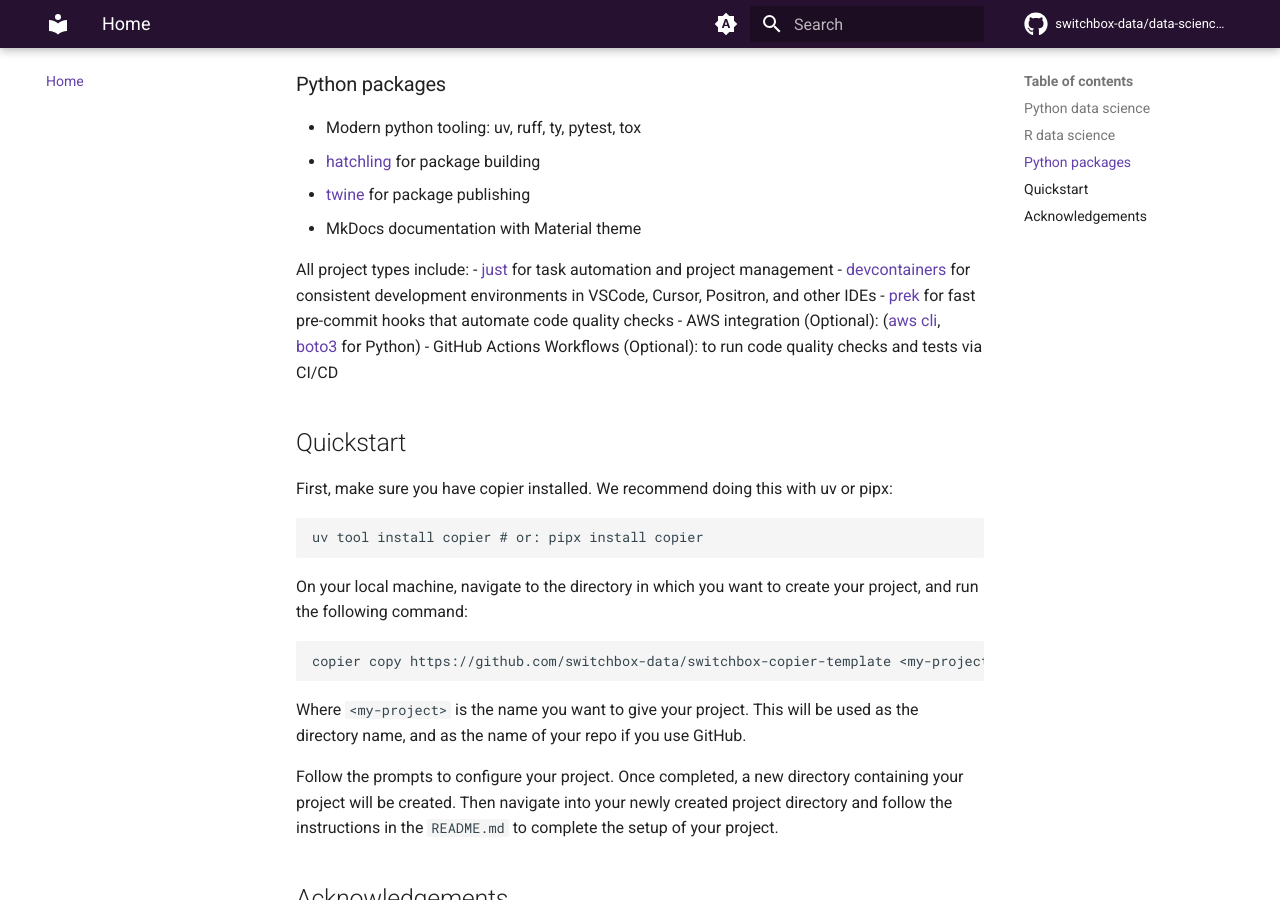
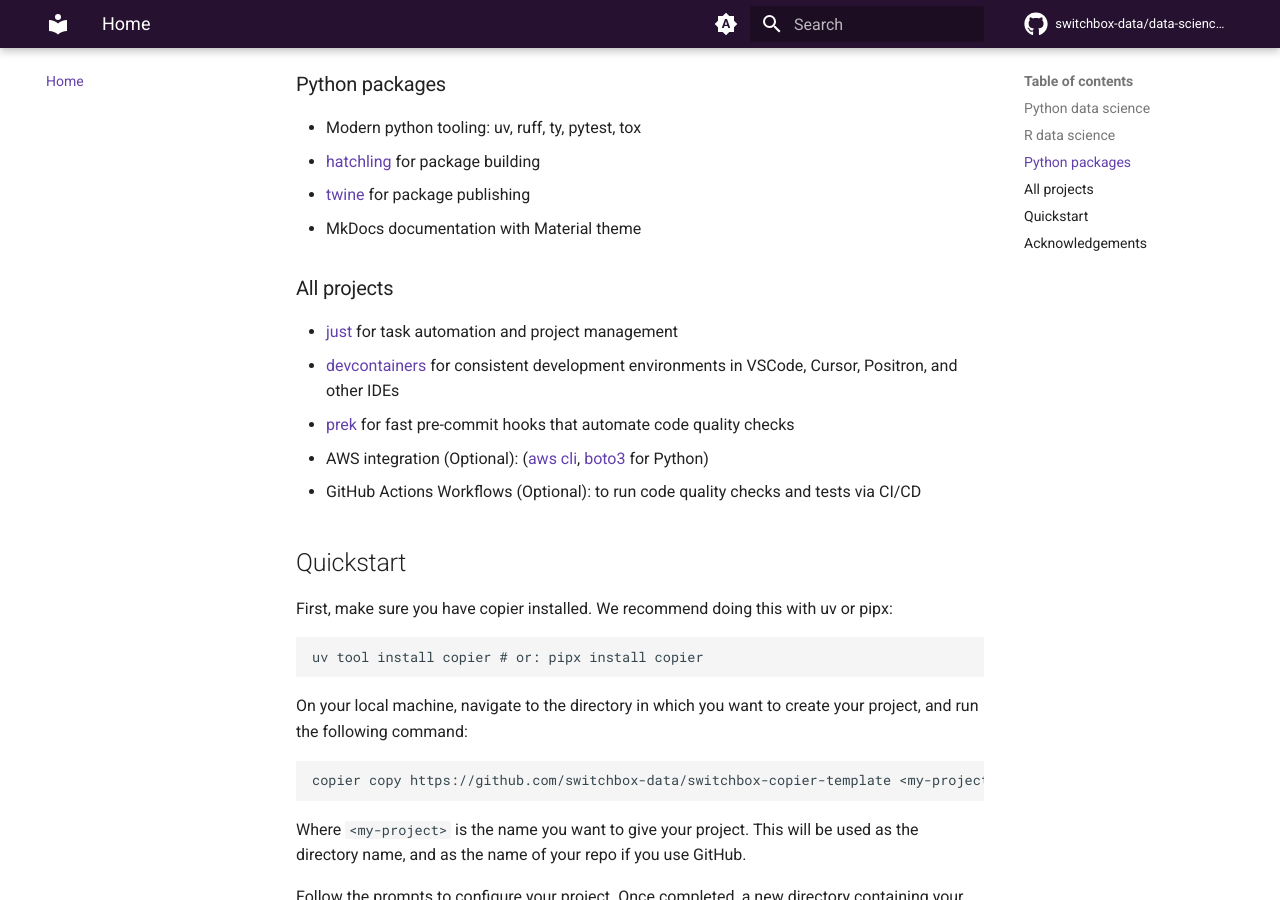
Before and after one commit to switchbox-data/data-science-project, an MkDocs documentation site: the page built from docs/index.md, in a window 1280 px wide and 900 px high, scrolled down 793 px. Built offline with MkDocs 1.6.1 and Material for MkDocs 9.7.7, drawn with Linux system fonts in a browser that asks for light colours; comment, search, counter and statistics services are not loaded.

Commit message:
Fix list in docs

```diff
--- a/docs/index.md
+++ b/docs/index.md
@@ -25,7 +25,8 @@ It supports the following features:
 - [twine](https://twine.readthedocs.io/en/stable/) for package publishing
 - MkDocs documentation with Material theme
 
-All project types include:
+### All projects
+
 - [just](https://just.systems/man/en/) for task automation and project management
 - [devcontainers](https://containers.dev/) for consistent development environments in VSCode, Cursor, Positron, and other IDEs
 - [prek](https://prek.j178.dev/) for fast pre-commit hooks that automate code quality checks
```
